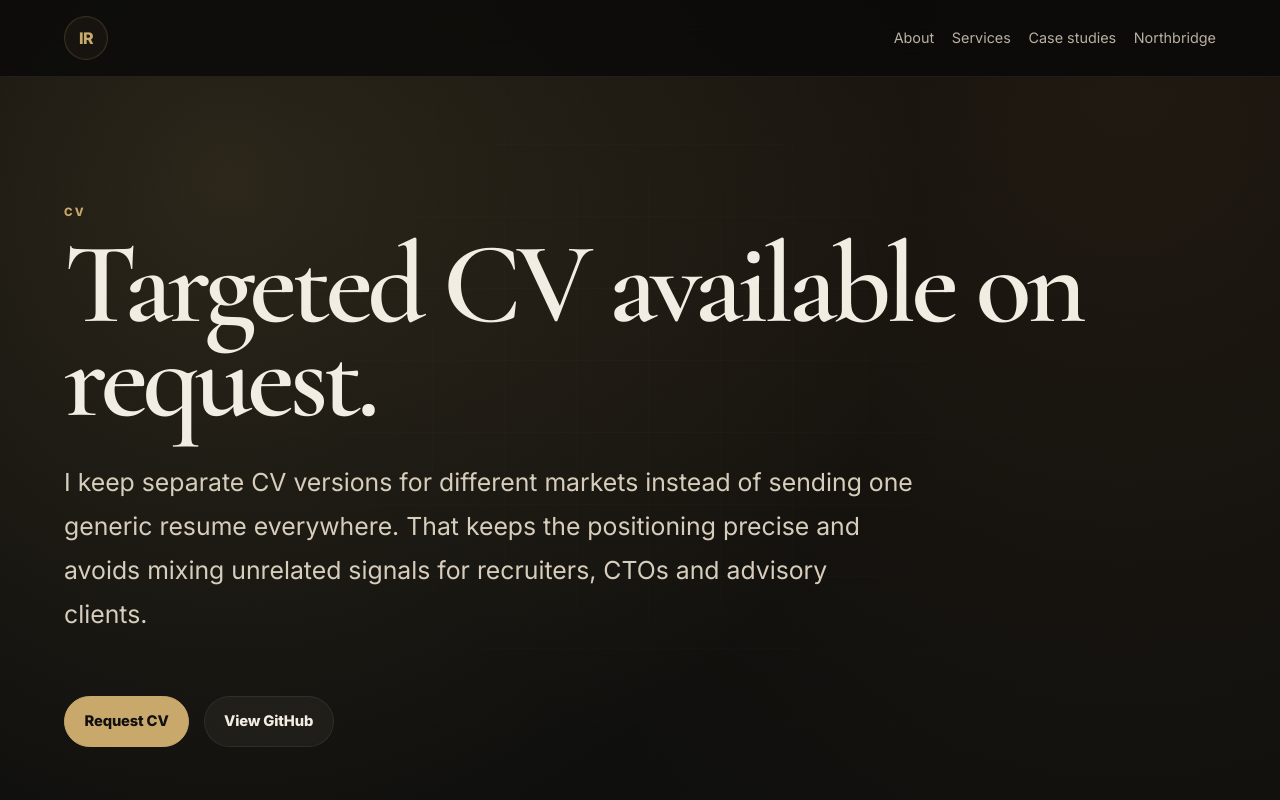
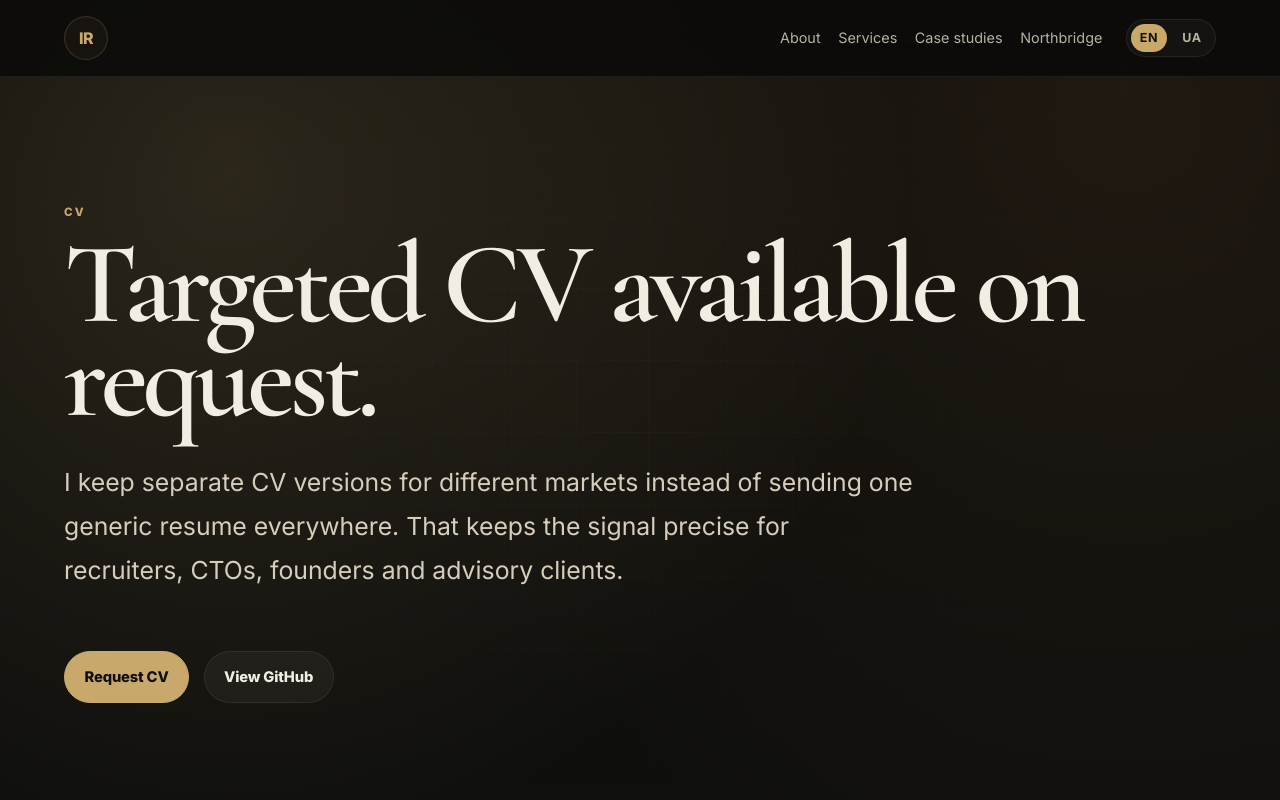
Before and after one commit to IRozinko/ivan-rozinko-site, a Next.js app: page /cv in a window 1280 px wide. Shown: the top 800 px of the page. Built offline with nearby package versions, Linux system fonts and the light colour scheme.

Commit message:
Polish CV page copy and navigation

```diff
--- a/app/cv/page.tsx
+++ b/app/cv/page.tsx
@@ -8,11 +8,11 @@ const tracks = [
 export default function CVPage() {
   return (
     <main>
-      <nav className="nav"><a className="brand" href="/">IR</a><div><a href="/about">About</a><a href="/services">Services</a><a href="/case-studies">Case studies</a><a href="/northbridge">Northbridge</a></div></nav>
+      <nav className="nav"><a className="brand" href="/">IR</a><div><a href="/about">About</a><a href="/services">Services</a><a href="/case-studies">Case studies</a><a href="/northbridge">Northbridge</a><span className="langSwitch"><a className="active" href="/cv">EN</a><a href="/ua">UA</a></span></div></nav>
       <section className="section hero">
         <div className="eyebrow">CV</div>
         <h1>Targeted CV available on request.</h1>
-        <p className="lead">I keep separate CV versions for different markets instead of sending one generic resume everywhere. That keeps the positioning precise and avoids mixing unrelated signals for recruiters, CTOs and advisory clients.</p>
+        <p className="lead">I keep separate CV versions for different markets instead of sending one generic resume everywhere. That keeps the signal precise for recruiters, CTOs, founders and advisory clients.</p>
         <div className="ctaRow">
           <a className="button primary" href="mailto:ivan.rozinko@gmail.com">Request CV</a>
           <a className="button secondary" href="https://github.com/IRozinko" target="_blank" rel="noreferrer">View GitHub</a>
```
